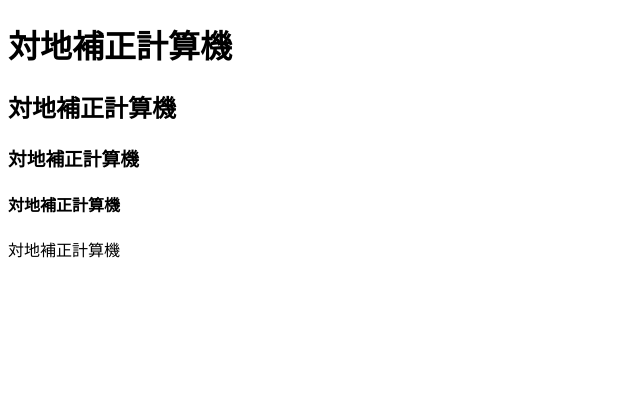
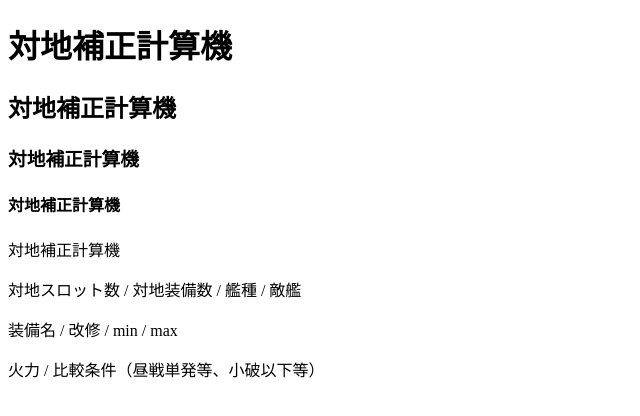
Before and after one commit to yy406/anti-installation-calculator, a plain HTML site: page index.html in a window 1280 px wide. Shown: the whole page, without its empty margins (0-640 px from the left). Drawn offline with Linux system fonts and the light colour scheme.

Commit message:
Update index.html

```diff
--- a/index.html
+++ b/index.html
@@ -11,5 +11,8 @@
         <h3>対地補正計算機</h3>
         <h4>対地補正計算機</h4>
         <p>対地補正計算機</p>
+        <p>対地スロット数 / 対地装備数 / 艦種 / 敵艦</p>
+        <p>装備名 / 改修 / min / max</p>
+        <p>火力 / 比較条件（昼戦単発等、小破以下等）</p>
     </body>
 </html>
```
